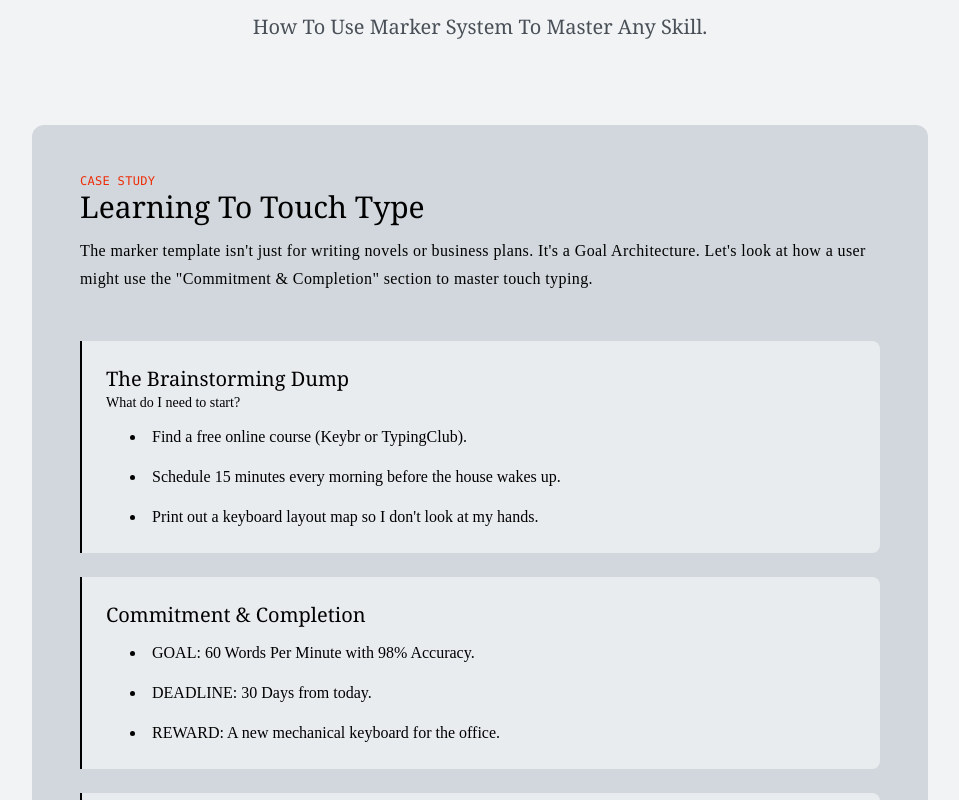
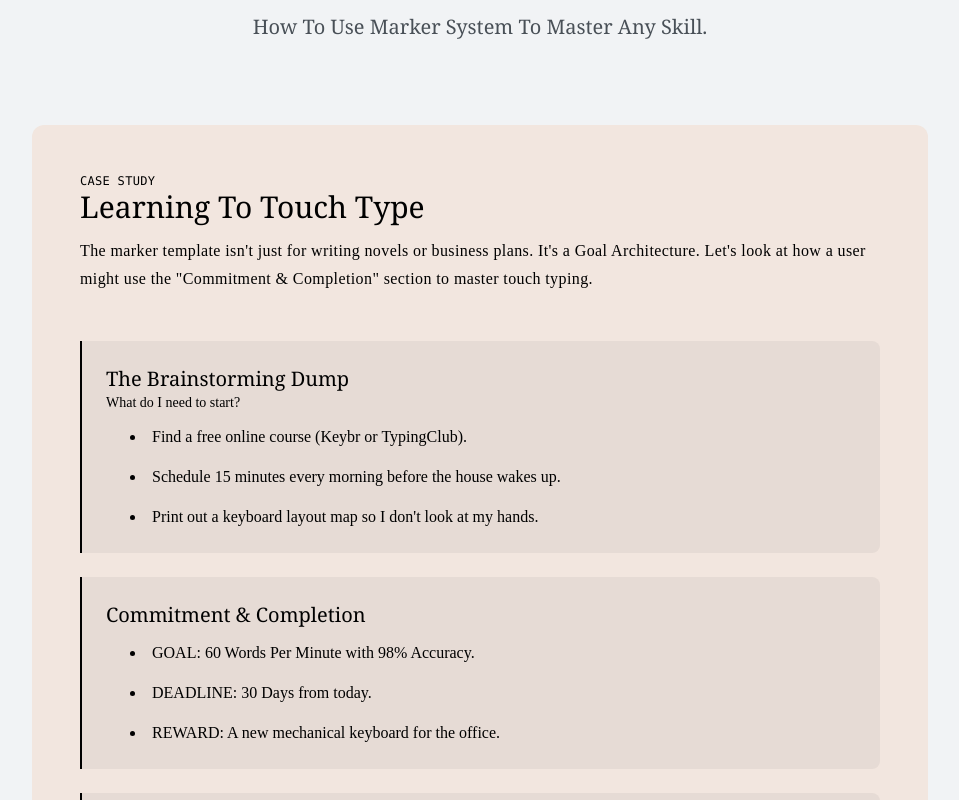
Before and after one commit to Justin-Bento/marker, a React (Vite) app: page /support in a window 1280 px wide. Shown: the part 360-1160 px from the top of the page, without its empty margins (160-1119 px from the left). Built offline with nearby package versions, Linux system fonts and the light colour scheme; a web font is replaced by a local one.

Commit message:
refactor(colors) update tokens to reflect brand guidelines

```diff
--- a/src/frontend/components/header.tsx
+++ b/src/frontend/components/header.tsx
@@ -5,7 +5,7 @@ export default function Header() {
   const linksToWebpage = ["home", "about", "support", "contact"];
   const [navOpen, setNavOpen] = useState(false);
   return (
-    <header className="dark:*:text-gray-100 shadow-sm border-b border-primary-950/10">
+    <header className="dark:*:text-gray-100 shadow-sm border-b border-black/10">
       <div className="wrapper py-8 grid grid-cols-2 gap-4 items-center">
         <div className="col-span-2 lg:col-span-1 flex items-center justify-between">
           <a href="/">
--- a/src/frontend/global.css
+++ b/src/frontend/global.css
@@ -7,7 +7,8 @@
   --*--color-: initial;
 
   --color-white: #f8f9fa;
-  --color-black: #212529;
+  --color-black: #111314;
+  --color-brand: #f37420;
   /* Then define your Open Color grays */
   --color-gray-50: #f8f9fa;
   --color-gray-100: #f1f3f5;
@@ -21,18 +22,6 @@
   --color-gray-900: #212529;
 
   /* Add any other custom colors here */
-
-  --color-primary-50: #fff4ed;
-  --color-primary-100: #ffe5d4;
-  --color-primary-200: #ffc7a9;
-  --color-primary-300: #ffa072;
-  --color-primary-400: #fe622a; /* Original Primary Color*/
-  --color-primary-500: #fd4612;
-  --color-primary-600: #ee2c08;
-  --color-primary-700: #c51d09;
-  --color-primary-800: #9c1910;
-  --color-primary-900: #7e1810;
-  --color-primary-950: #440706;
 }
 
 /* inter-latin-wght-normal */
--- a/src/frontend/pages/About.tsx
+++ b/src/frontend/pages/About.tsx
@@ -13,7 +13,7 @@ export default function About() {
         <h1 className="font-serif text-5xl/12 tracking-tight text-balance sm:text-[5rem]/20 dark:text-white">
           The Vision
         </h1>
-        <p className="text-xl/9 text-gray-700 dark:text-gray-200 capitalize">
+        <p className="text-xl/9 text-black dark:text-gray-200 capitalize">
           "Software should serve the user, not the other way around."
         </p>
       </section>
@@ -29,12 +29,12 @@ export default function About() {
           keep you moving. That's why WordDock isn't an "app" in the traditional
           sense—it's a carefully crafted <strong>.docx template</strong>.
         </p>
-        <div className="overflow-hidden rounded-lg bg-primary-600/9 dark:bg-primary-600/50 border-l-2 border-primary-600">
+        <div className="overflow-hidden rounded-lg bg-brand/9 dark:bg-brand/50 border-l-2 border-brand">
           <div className="px-4 py-5 sm:p-6">
-            <p className="text-primary-600 font-serif dark:text-primary-50">
+            <p className="text-brand font-serif dark:text-brand">
               Why a Word Document?
             </p>
-            <p className="text-sm mt-1.5 leading-7 tracking-wide text-pretty dark:text-primary-50">
+            <p className="text-sm mt-1.5 leading-7 tracking-wide text-pretty dark:text-brand">
               Because it's universal. You can open it in 1995 or 2045. You can
               print it. You can email it. You can edit it offline in a cabin in
               the woods. It gives you total control over your environment.
@@ -46,16 +46,16 @@ export default function About() {
             return (
               <div
                 key={value.id}
-                className="rounded-md bg-primary-950/2.5 p-6 text-sm/7 text-primary-950 dark:bg-white/5 dark:text-white"
+                className="rounded-md bg-black/2.5 px-3 text-sm/7 text-brand dark:bg-white/5 dark:text-white"
               >
                 <div className="px-4 py-5 sm:p-6">
-                  <span className="w-12 h-12 rounded-full  bg-primary-600/5 text-primary-900 dark:bg-primary-300  flex items-center justify-center mb-6">
+                  <span className="w-12 h-12 rounded-full  bg-brand/5 text-brand dark:bg-brand  flex items-center justify-center mb-6">
                     {value.icon}
                   </span>
                   <h3 className="text-lg font-semibold font-serif mb-3">
                     {value.title}
                   </h3>
-                  <p className="text-sm/6 text-balance text-gray-700 dark:text-gray-400">
+                  <p className="text-sm/6 text-balance text-black dark:text-gray-400">
                     {value.description}
                   </p>
                 </div>
@@ -65,7 +65,7 @@ export default function About() {
         </div>
       </section>
       <section className="flex flex-col items-center justify-center gap-y-6 text-center">
-        <HiOutlineHeart className="w-8 h-8 text-primary-600 fill-primary-600/20" />
+        <HiOutlineHeart className="w-8 h-8 text-brand fill-brand/20" />
         <h2 className="text-3xl font-serif text-gray-900 dark:text-white capitalize">
           Ready to start?
         </h2>
@@ -76,7 +76,7 @@ export default function About() {
         <a
           href="https://docs.google.com/document/d/1PuBIeAT3HBt4--GWk0KAV9K6Uo6pJJnQLcDqJNUgPN0/edit?usp=sharing"
           target="_blank"
-          className="inline-flex shrink-0 items-center justify-center gap-3 rounded-full text-sm/7 font-medium bg-primary-950 text-white hover:bg-primary-800 dark:bg-primary-300 dark:text-primary-950 dark:hover:bg-primary-200 px-4 py-2"
+          className="inline-flex shrink-0 items-center justify-center gap-3 rounded-full text-sm/7 font-medium bg-brand text-white hover:bg-brand dark:bg-brand dark:text-brand dark:hover:bg-brand px-4 py-2"
         >
           <HiDownload className="w-5 h-5" /> Download Template
         </a>
--- a/src/frontend/pages/Support.tsx
+++ b/src/frontend/pages/Support.tsx
@@ -19,7 +19,7 @@ export default function Support() {
           How to use Marker system to master any skill.
         </p>
       </section>
-      <section className="max-w-4xl mx-auto rounded-xl bg-gray-400/90 dark:bg-gray-800/90 p-4 lg:p-12 pt-12">
+      <section className="max-w-4xl mx-auto rounded-xl bg-brand/10 dark:bg-gray-800/90 p-4 lg:p-12 pt-12">
         <div className="">
           <span className="flex flex-col-reverse">
             <h2 className="text-3xl font-serif capitalize dark:text-gray-100">
@@ -35,7 +35,7 @@ export default function Support() {
             "Commitment & Completion" section to master touch typing.
           </p>
         </div>
-        <div className="overflow-hidden rounded-r-lg border-l-2 bg-gray-200 dark:bg-gray-700 dark:shadow-none dark:outline dark:-outline-offset-1 dark:outline-white/10 mt-6  dark:*:text-gray-100">
+        <div className="overflow-hidden rounded-r-lg border-l-2 bg-black/5 mt-6">
           <div className="px-4 py-5 sm:p-6">
             <h3 className="text-xl font-serif">The Brainstorming Dump</h3>
             <p className="text-sm">What do I need to start?</p>
@@ -52,7 +52,7 @@ export default function Support() {
             </ul>
           </div>
         </div>
-        <div className="overflow-hidden rounded-r-lg border-l-2 bg-gray-200 dark:bg-gray-700 dark:shadow-none dark:outline dark:-outline-offset-1 dark:outline-white/10 mt-6  dark:*:text-gray-100">
+        <div className="overflow-hidden rounded-r-lg border-l-2 bg-black/5 mt-6">
           <div className="px-4 py-5 sm:p-6">
             <h3 className="text-xl font-serif">Commitment & Completion</h3>
             <ul className="list-disc list-inside ml-3 space-y-4 lg:ml-6 mt-3">
@@ -62,7 +62,7 @@ export default function Support() {
             </ul>
           </div>
         </div>
-        <div className="overflow-hidden rounded-r-lg border-l-2 bg-gray-200 dark:shadow-none dark:outline dark:-outline-offset-1 dark:outline-white/10 mt-6 dark:bg-gray-700 dark:*:text-gray-100">
+        <div className="overflow-hidden rounded-r-lg border-l-2 bg-black/5 mt-6 ">
           <div className="px-4 py-5 sm:p-6">
             <h3 className="text-xl font-serif">Reflection & Lessons</h3>
             <p className="mt-3  text-base/7">
```
Also changed, not shown: src/frontend/pages/Home.tsx (+11 -11 lines).
